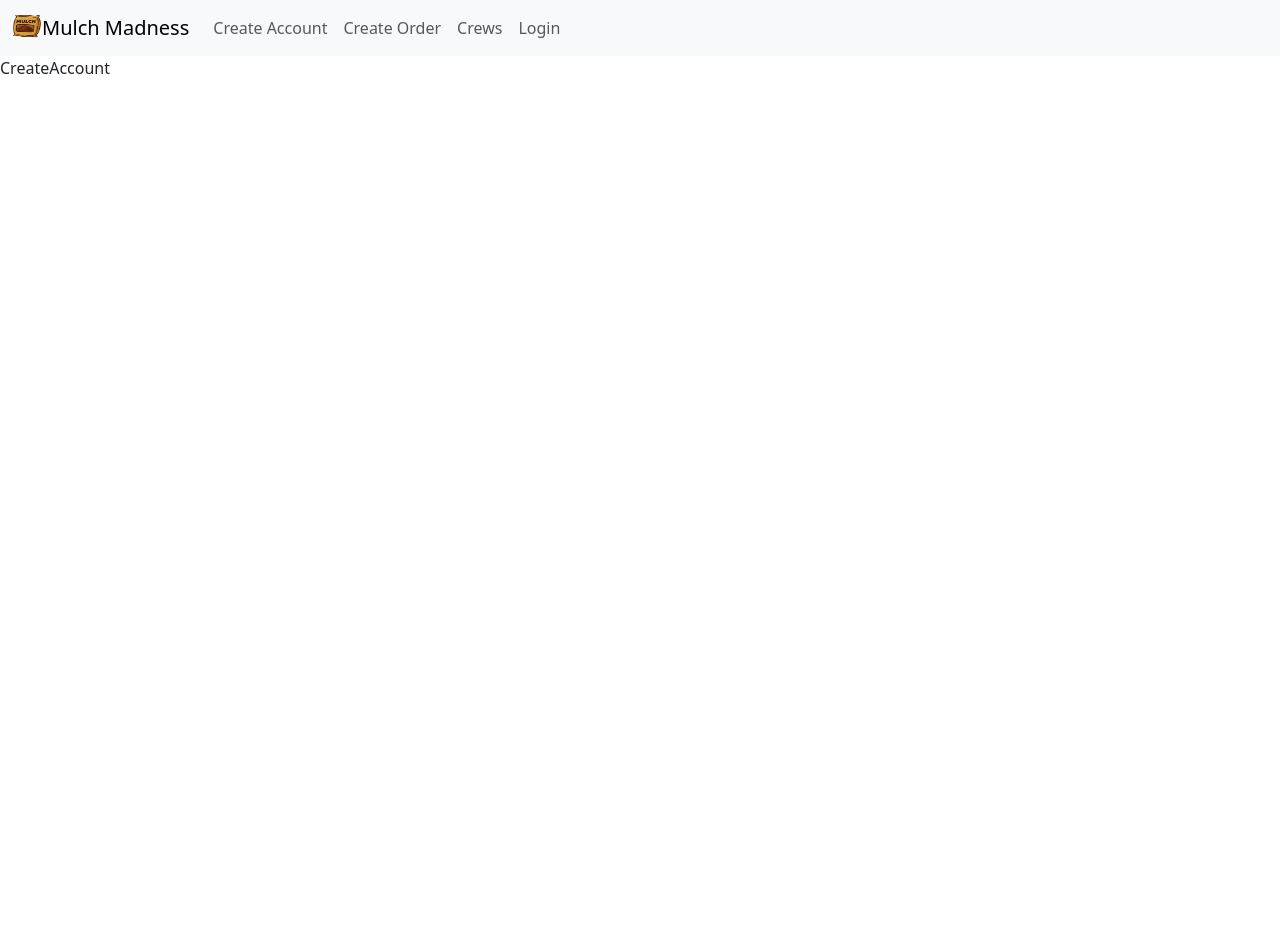
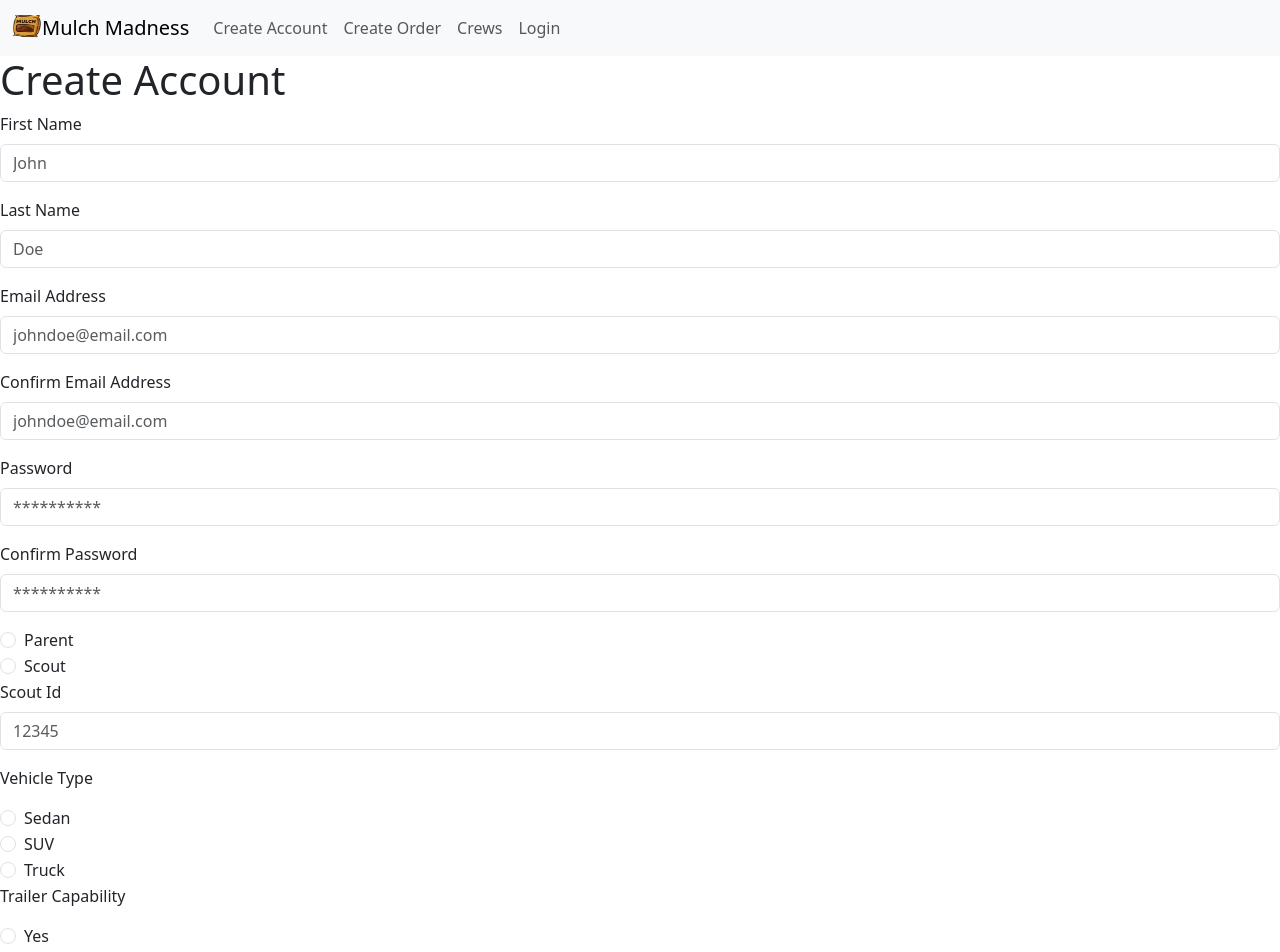
Before and after one commit to Bushwhacker40/MulchMadness, a React (Vite) app in the folder client/: page /createaccount in a window 1280 px wide. Shown: the top 952 px of the page. Before the commit the page ends 800 px from the top, so only its background shows below. Built offline with nearby package versions, Linux system fonts and the light colour scheme.

Commit message:
Roughed out the Login and Create Account Page.

```diff
--- a/client/src/screens/CreateAccount.tsx
+++ b/client/src/screens/CreateAccount.tsx
@@ -1,5 +1,203 @@
 export default function CreateAccount() {
   return (
-    <div>CreateAccount</div>
-  )
+    <form className="needs-validation" noValidate>
+      <h1>Create Account</h1>
+      <div className="mb-3">
+        <label htmlFor="createAccountFirstName" className="form-label">
+          First Name
+        </label>
+        <input
+          type="text"
+          className="form-control"
+          id="createAccountFirstName"
+          placeholder="John"
+          required
+        />
+        <div className="invalid-feedback">Please enter in your first name.</div>
+      </div>
+      <div className="mb-3">
+        <label htmlFor="createAccountLastName" className="form-label">
+          Last Name
+        </label>
+        <input
+          type="text"
+          className="form-control"
+          id="createAccountLastName"
+          placeholder="Doe"
+          required
+        />
+        <div className="invalid-feedback">Please enter in your last name.</div>
+      </div>
+      <div className="mb-3">
+        <label htmlFor="createAccountEmail" className="form-label">
+          Email Address
+        </label>
+        <input
+          type="email"
+          className="form-control"
+          id="createAccountEmail"
+          placeholder="johndoe@email.com"
+          required
+        />
+        <div className="invalid-feedback">
+          Please enter in your email address.
+        </div>
+      </div>
+      <div className="mb-3">
+        <label htmlFor="createAccountConfirmEmail" className="form-label">
+          Confirm Email Address
+        </label>
+        <input
+          type="email"
+          className="form-control"
+          id="createAccountConfirmEmail"
+          placeholder="johndoe@email.com"
+          required
+        />
+        <div className="invalid-feedback">
+          Please confirm your email address.
+        </div>
+      </div>
+      <div className="mb-3">
+        <label htmlFor="createAccountPassword" className="form-label">
+          Password
+        </label>
+        <input
+          type="password"
+          className="form-control"
+          id="createAccountPassword"
+          placeholder="**********"
+          required
+        />
+        <div className="invalid-feedback">Please enter in a password.</div>
+      </div>
+      <div className="mb-3">
+        <label htmlFor="createAccountConfirmPassword" className="form-label">
+          Confirm Password
+        </label>
+        <input
+          type="password"
+          className="form-control"
+          id="createAccountConfirmPassword"
+          placeholder="**********"
+          required
+        />
+        <div className="invalid-feedback">
+          Please confirm your passwords match.
+        </div>
+      </div>
+      <div className="form-check">
+        <input
+          className="form-check-input"
+          type="radio"
+          name="createAccountPersonType"
+          id="createAccountRadioParent"
+        />
+        <label className="form-check-label" htmlFor="createAccountRadioParent">
+          Parent
+        </label>
+      </div>
+      <div className="form-check">
+        <input
+          className="form-check-input"
+          type="radio"
+          name="createAccountPersonType"
+          id="createAccountRadioScout"
+        />
+        <label className="form-check-label" htmlFor="createAccountRadioScout">
+          Scout
+        </label>
+      </div>
+      <div className="mb-3">
+        <label htmlFor="createAccountScoutId" className="form-label">
+          Scout Id
+        </label>
+        <input
+          type="text"
+          className="form-control"
+          id="createAccountScoutId"
+          placeholder="12345"
+          required
+        />
+      </div>
+      <div role="group" aria-label="Vehicle Type">
+        <p>Vehicle Type</p>
+        <div className="form-check">
+          <input
+            className="form-check-input"
+            type="radio"
+            name="createAccountVehicleType"
+            id="createAccountVehicleTypeSedan"
+          />
+          <label
+            className="form-check-label"
+            htmlFor="createAccountVehicleTypeSedan"
+          >
+            Sedan
+          </label>
+        </div>
+        <div className="form-check">
+          <input
+            className="form-check-input"
+            type="radio"
+            name="createAccountVehicleType"
+            id="createAccountVehicleTypeSUV"
+          />
+          <label
+            className="form-check-label"
+            htmlFor="createAccountVehicleTypeSUV"
+          >
+            SUV
+          </label>
+        </div>
+        <div className="form-check">
+          <input
+            className="form-check-input"
+            type="radio"
+            name="createAccountVehicleType"
+            id="createAccountVehicleTypeTruck"
+          />
+          <label
+            className="form-check-label"
+            htmlFor="createAccountVehicleTypeTruck"
+          >
+            Truck
+          </label>
+        </div>
+      </div>
+      <div role="group" aria-label="Trailer Capability">
+        <p>Trailer Capability</p>
+        <div className="form-check">
+          <input
+            className="form-check-input"
+            type="radio"
+            name="createAccountTrailer"
+            id="createAccountVehicleTrailerYes"
+          />
+          <label className="form-check-label" htmlFor="createAccountVehicleTrailerYes">
+            Yes
+          </label>
+        </div>
+        <div className="form-check">
+          <input
+            className="form-check-input"
+            type="radio"
+            name="createAccountTrailer"
+            id="createAccountVehicleTrailerNo"
+          />
+          <label className="form-check-label" htmlFor="createAccountVehicleTrailerNo">
+            No
+          </label>
+        </div>
+      </div>
+      <div className="mb-3">
+        <label className="form-label" htmlFor="createAccountTrailerBags">Trailer Capacity Bag Count</label>
+        <input className="form-control" type="number" id="createAccountTrailerBags" min={0} max={175} step={1}/>
+      </div>
+      <div className="mb-3">
+        <label className="form-label" htmlFor="createAccountBedBags">Bed Capacity Bag Count</label>
+        <input className="form-control" type="number" id="createAccountBedBags" min={0} max={50} step={1} />
+      </div>
+    </form>
+  );
 }
--- a/client/src/screens/LogIn.tsx
+++ b/client/src/screens/LogIn.tsx
@@ -1,5 +1,42 @@
 export default function LogIn() {
   return (
-    <div>LogIn</div>
-  )
+    <form className="needs-validation" noValidate>
+      <h1>Login</h1>
+      <div className="mb-3">
+        <label htmlFor="loginEmail" className="form-label">
+          Email Address
+        </label>
+        <input
+          type="email"
+          className="form-control"
+          id="loginEmail"
+          placeholder="johndoe@email.com"
+          required
+        />
+        <div className="invalid-feedback">
+          Please enter in a valid email address.
+        </div>
+      </div>
+      <div className="mb-3">
+        <label htmlFor="loginPassword" className="form-label">
+          Password
+        </label>
+        <input
+          type="password"
+          className="form-control"
+          id="loginPassword"
+          placeholder="**********"
+          required
+        />
+        <div className="invalid-feedback">Please enter in your password.</div>
+      </div>
+      <button type="submit" className="btn btn-primary mb-3">
+        Login
+      </button>
+      <button type="submit" className="btn btn-secondary mb-3">Forgot Password</button>
+      <button type="submit" className="btn btn-secondary mb-3">
+        Create Account
+      </button>
+    </form>
+  );
 }
```
